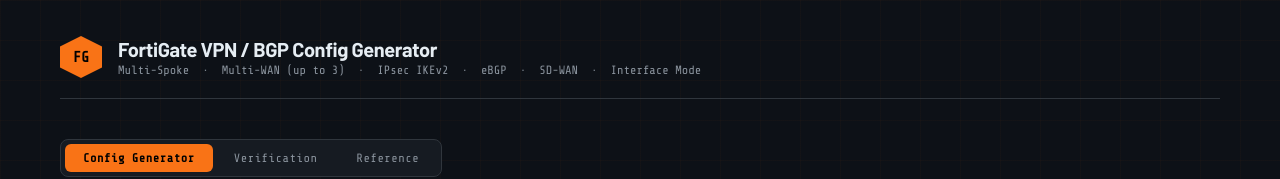
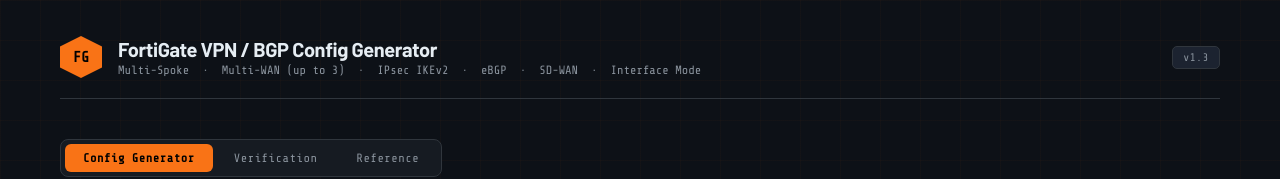
Before and after one commit to resp3ct/fortigate-tools, a plain HTML site: page index.html in a window 1280 px wide. Shown: the top 179 px of the page. Drawn offline with nearby package versions, Linux system fonts and the light colour scheme.

Commit message:
Add version display to header in index.html

```diff
--- a/index.html
+++ b/index.html
@@ -122,6 +122,7 @@
     <h1>FortiGate VPN / BGP Config Generator</h1>
     <p>Multi-Spoke &nbsp;·&nbsp; Multi-WAN (up to 3) &nbsp;·&nbsp; IPsec IKEv2 &nbsp;·&nbsp; eBGP &nbsp;·&nbsp; SD-WAN &nbsp;·&nbsp; Interface Mode</p>
   </div>
+  <div style="margin-left:auto;font-family:var(--mono);font-size:11px;color:var(--muted);background:var(--surf2);border:1px solid var(--border);border-radius:5px;padding:4px 10px;letter-spacing:.5px">v1.3</div>
 </header>
 
 <div class="tabs">
```
